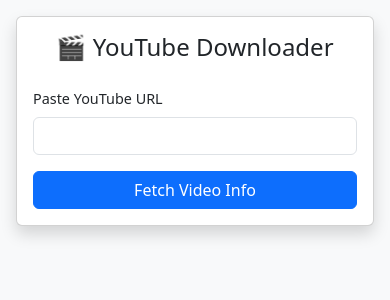
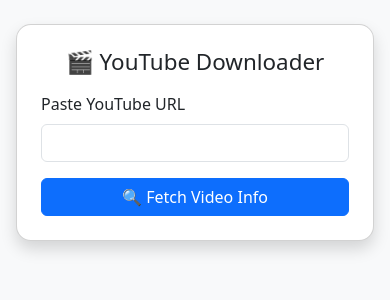
Before and after one commit to niiidhan/yt-downloader, a Flask app: page / in a window 390 px wide. Shown: the top 300 px of the page. Run offline with Flask 3, Linux system fonts and the light colour scheme; some libraries are stand-ins or nearby versions.

Commit message:
pella1 - index.html

```diff
--- a/templates/index.html
+++ b/templates/index.html
@@ -1,94 +1,69 @@
 <!DOCTYPE html>
-<html>
+<html lang="en">
 <head>
+    <meta charset="UTF-8">
+    <meta name="viewport" content="width=device-width, initial-scale=1.0">
     <title>YouTube Downloader</title>
-    <meta name="viewport" content="width=device-width, initial-scale=1.0">
     <link rel="stylesheet" href="https://cdn.jsdelivr.net/npm/bootstrap@5.3.0/dist/css/bootstrap.min.css">
     <style>
+        body {
+            background: #f8f9fa;
+        }
+        .card {
+            border-radius: 15px;
+        }
         @media (max-width: 576px) {
-            h2 {
-                font-size: 1.5rem;
-            }
-            h5 {
-                font-size: 1rem;
-            }
-            label {
-                font-size: 0.9rem;
-            }
-            .card {
-                padding: 1rem !important;
-            }
+            h2 { font-size: 1.4rem; }
+            h5 { font-size: 1rem; }
         }
     </style>
-    <script>
-        function toggleQualityOptions() {
-            let mode = document.querySelector('input[name="mode"]:checked').value;
-            document.getElementById("video-quality").style.display = (mode === "video") ? "block" : "none";
-            document.getElementById("audio-quality").style.display = (mode === "audio") ? "block" : "none";
-        }
-        window.onload = toggleQualityOptions;
-    </script>
 </head>
-<body class="bg-light">
-<div class="container-fluid mt-3 px-3">
+<body>
+<div class="container-fluid mt-4 px-3">
     <div class="card shadow p-4 mx-auto" style="max-width: 500px;">
-        <h2 class="mb-4 text-center">🎬 YouTube Downloader</h2>
+        <h2 class="mb-3 text-center">🎬 YouTube Downloader</h2>
 
         {% if title %}
-            {% if "✅" in title %}
-                <div class="alert alert-success text-center">{{ title }}</div>
-            {% elif "⚠️" in title %}
-                <div class="alert alert-warning text-center">{{ title }}</div>
-            {% elif "Error" in title %}
-                <div class="alert alert-danger text-center">{{ title }}</div>
-            {% else %}
-                <div class="alert alert-info text-center">{{ title }}</div>
-            {% endif %}
-        {% endif %}
-
-        {% if thumbnail %}
             <div class="text-center mb-3">
-                <img src="{{ thumbnail }}" alt="Thumbnail" class="img-fluid mb-2" style="max-height:200px;">
+                {% if thumbnail %}
+                    <img src="{{ thumbnail }}" alt="Thumbnail" class="img-fluid mb-2" style="max-height:200px;">
+                {% endif %}
+                <h5>{{ title }}</h5>
             </div>
         {% endif %}
 
         <form method="POST">
+            <!-- URL Input -->
             <div class="mb-3">
                 <label class="form-label">Paste YouTube URL</label>
                 <input type="url" name="url" class="form-control" required value="{{ link if link }}">
             </div>
 
             {% if resolutions %}
+                <!-- Mode selection -->
                 <div class="mb-3">
                     <label class="form-label">Download Type</label><br>
-                    <input type="radio" name="mode" value="video" checked onclick="toggleQualityOptions()"> Video
-                    <input type="radio" name="mode" value="audio" class="ms-3" onclick="toggleQualityOptions()"> Audio (MP3)
+                    <input type="radio" name="mode" value="video" checked> Video
+                    <input type="radio" name="mode" value="audio" class="ms-3"> Audio (MP3)
                 </div>
 
-                <!-- Video Qualities -->
-                <div class="mb-3" id="video-quality">
-                    <label class="form-label">Available Video Qualities</label>
+                <!-- Quality options -->
+                <div class="mb-3">
+                    <label class="form-label">Select Quality</label>
                     <select name="quality" class="form-select">
                         {% for r in resolutions %}
-                            <option value="{{ r }}">{{ r }}p</option>
+                            <option value="{{ r }}">{{ r }}p (Video)</option>
                         {% endfor %}
+                        <option value="128">128 kbps (Audio)</option>
+                        <option value="192">192 kbps (Audio)</option>
+                        <option value="256">256 kbps (Audio)</option>
+                        <option value="320" selected>320 kbps (Audio)</option>
                     </select>
                 </div>
 
-                <!-- Audio Qualities -->
-                <div class="mb-3" id="audio-quality" style="display:none;">
-                    <label class="form-label">Available Audio Qualities</label>
-                    <select name="quality" class="form-select">
-                        <option value="128">128 kbps</option>
-                        <option value="192">192 kbps</option>
-                        <option value="256">256 kbps</option>
-                        <option value="320" selected>320 kbps</option>
-                    </select>
-                </div>
-
-                <button type="submit" name="download" class="btn btn-success w-100">Download</button>
+                <button type="submit" name="download" class="btn btn-success w-100">⬇️ Download</button>
             {% else %}
-                <button type="submit" name="fetch" class="btn btn-primary w-100">Fetch Video Info</button>
+                <button type="submit" name="fetch" class="btn btn-primary w-100">🔍 Fetch Video Info</button>
             {% endif %}
         </form>
     </div>
```
